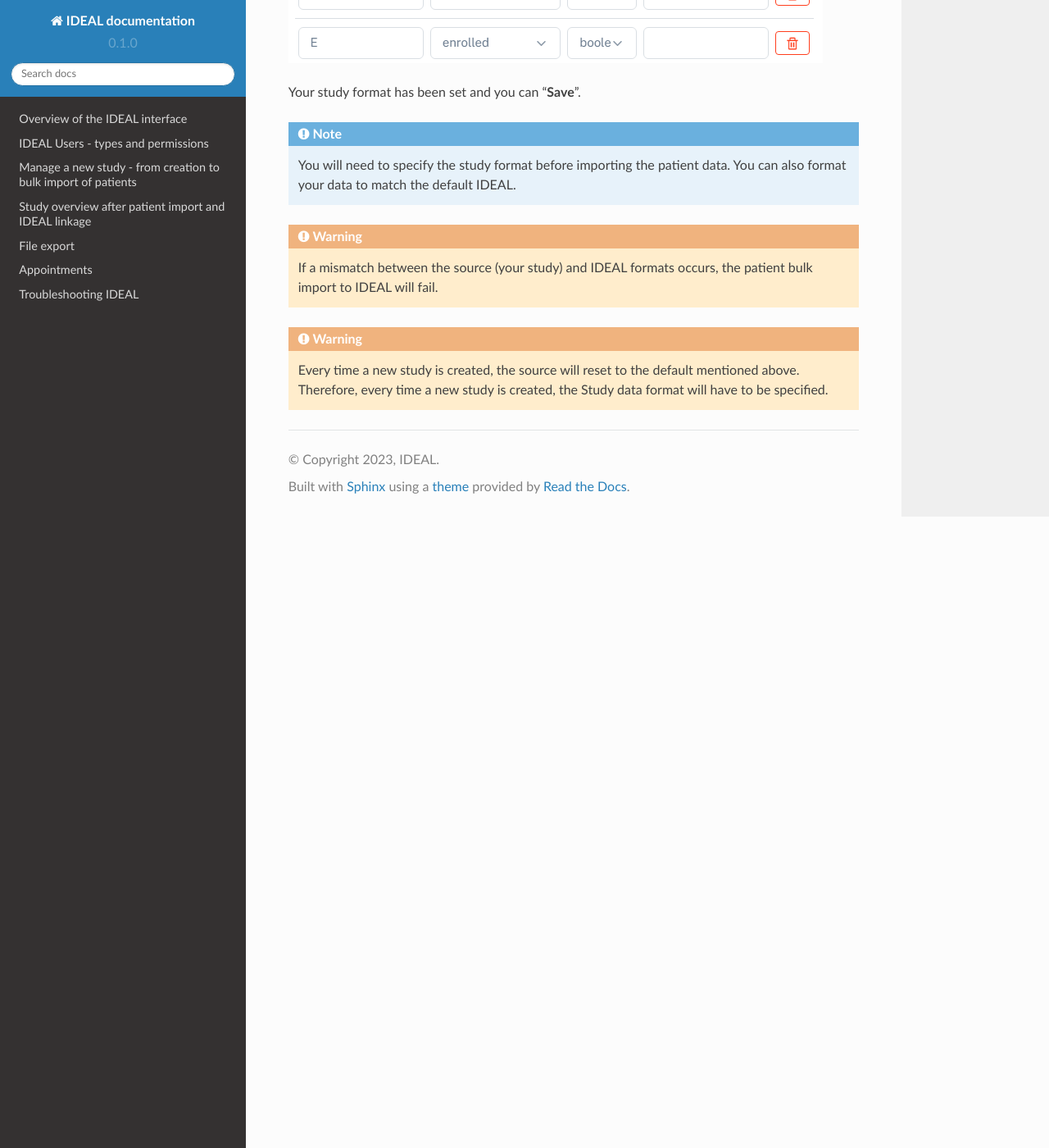
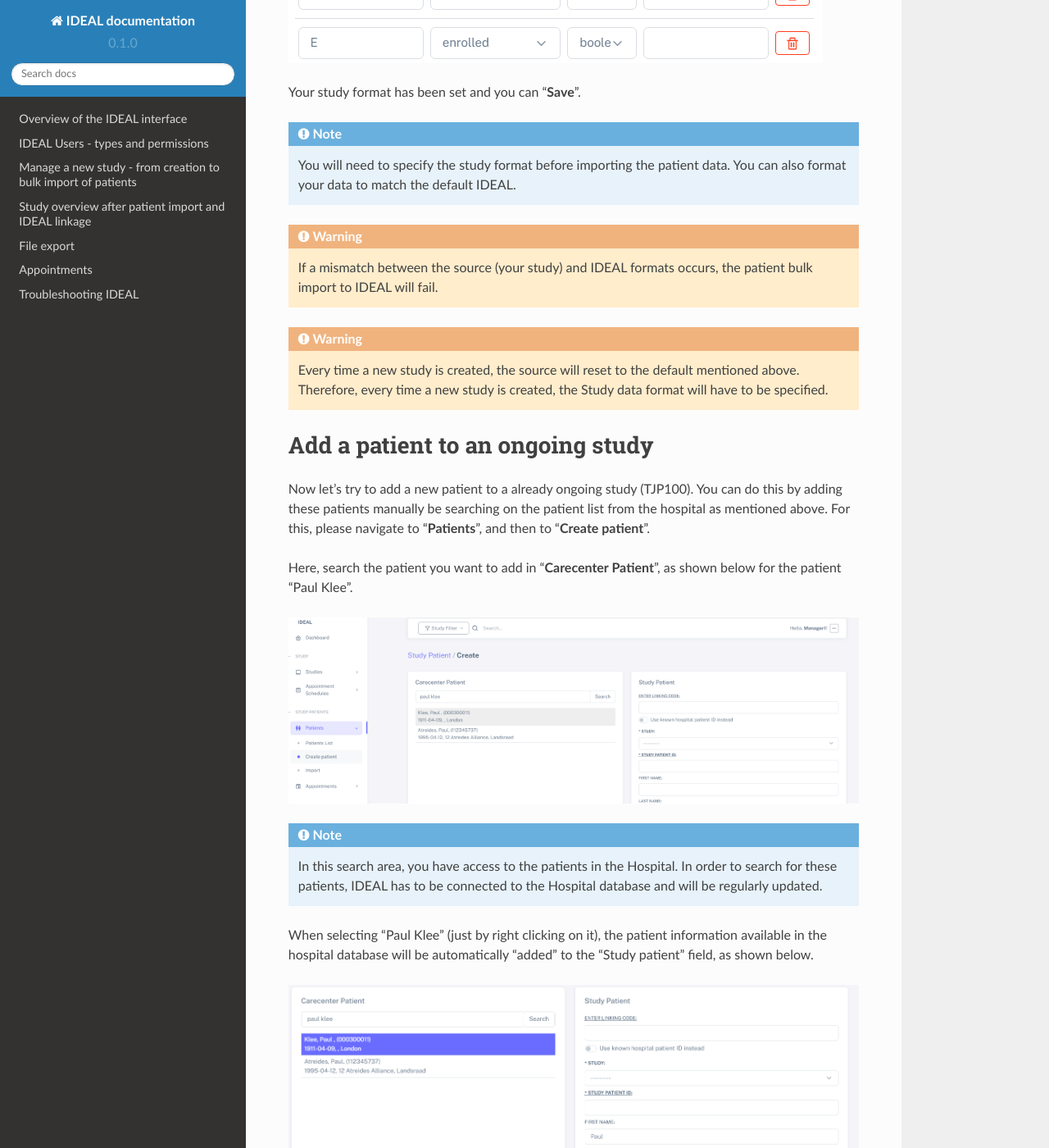
Before and after one commit to Nynuphar/IDEAL-doc, a Sphinx documentation site: the page built from docs/source/newstudyhospitaldb.rst, in a window 1280 px wide and 1400 px high, scrolled down 6308 px. Shown: the whole window at 82% size. Built offline with Sphinx 7.4.7 and the Read the Docs theme 2.0.0, drawn with Linux system fonts in a browser that asks for light colours; some of the changed text lies outside the part shown.

Commit message:
Update newstudyhospitaldb.rst

```diff
--- a/docs/source/newstudyhospitaldb.rst
+++ b/docs/source/newstudyhospitaldb.rst
@@ -141,3 +141,28 @@ Your study format has been set and you can "**Save**".
 .. warning:: If a mismatch between the source (your study) and IDEAL formats occurs, the patient bulk import to IDEAL will fail.
 
 .. warning:: Every time a new study is created, the source will reset to the default mentioned above. Therefore, every time a new study is created, the Study data format will have to be specified.
+
+Add a patient to an ongoing study
+**************************************
+
+Now let's try to add a new patient to a already ongoing study (TJP100). You can do this by adding these patients manually be searching on the patient list from the hospital as mentioned above. For this, please navigate to "**Patients**", and then to "**Create patient**".
+
+Here, search the patient you want to add in "**Carecenter Patient**", as shown below for the patient "Paul Klee".
+
+
+.. image:: PKlee.png
+
+.. note:: In this search area, you have access to the patients in the Hospital. In order to search for these patients, IDEAL has to be connected to the Hospital database and will be regularly updated.
+
+
+When selecting "Paul Klee" (just by right clicking on it), the patient information available in the hospital database will be automatically "added" to the "Study patient" field, as shown below.
+
+
+.. image:: PKlee2.png
+
+
+Here you will have to select the "**Study**" to which you'll be adding this patient, and add the "**Study Patient ID**".
+
+Then by scrolling to the bottom of the page, select "**Save**" and the patient is added to the study and will appear in the "**Patients List**".
+
+.. warning:: Remember that not all IDEAL users are able to search for patients in the Hospital database. Check more information on :doc:`users`.
```
